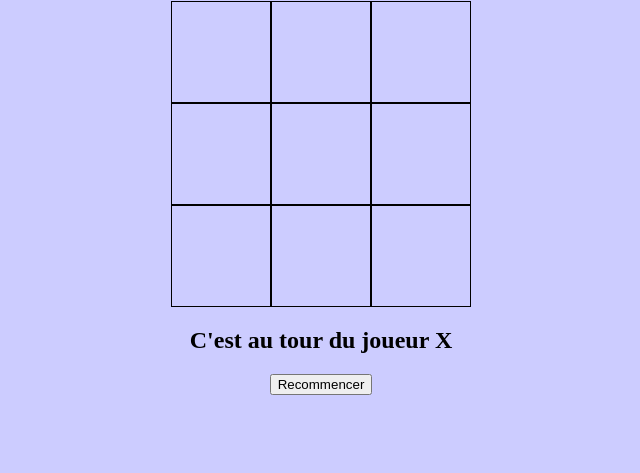
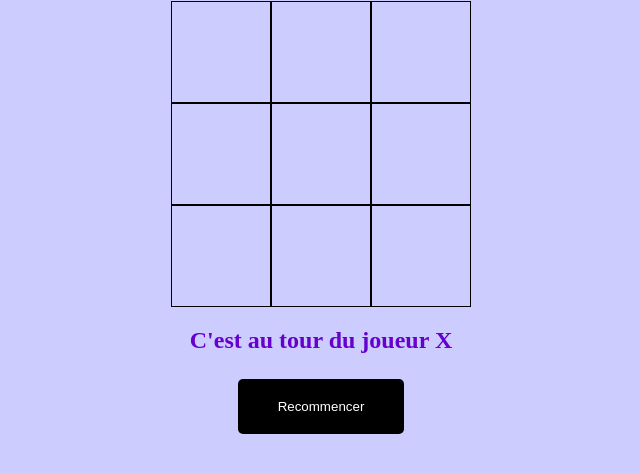
Before and after one commit to ghuysmans/maquillage, a plain HTML site: page index.html in a window 1280 px wide. Shown: the part 79-552 px from the top of the page, without its empty margins (319-959 px from the left). Drawn offline with Linux system fonts and the light colour scheme.

Commit message:
CSS pour le statut et le bouton

```diff
--- a/css/styles.css
+++ b/css/styles.css
@@ -19,3 +19,16 @@ body{
     font-size: 60px;
 
 }
+h2{
+    color: #6600CC;
+}
+
+button{
+	padding: 20px 40px;
+	margin: 5px;
+	background-color: black;
+	color: #ffffff;
+	border: none;
+	outline: none;
+	border-radius: 5px;
+}
```
